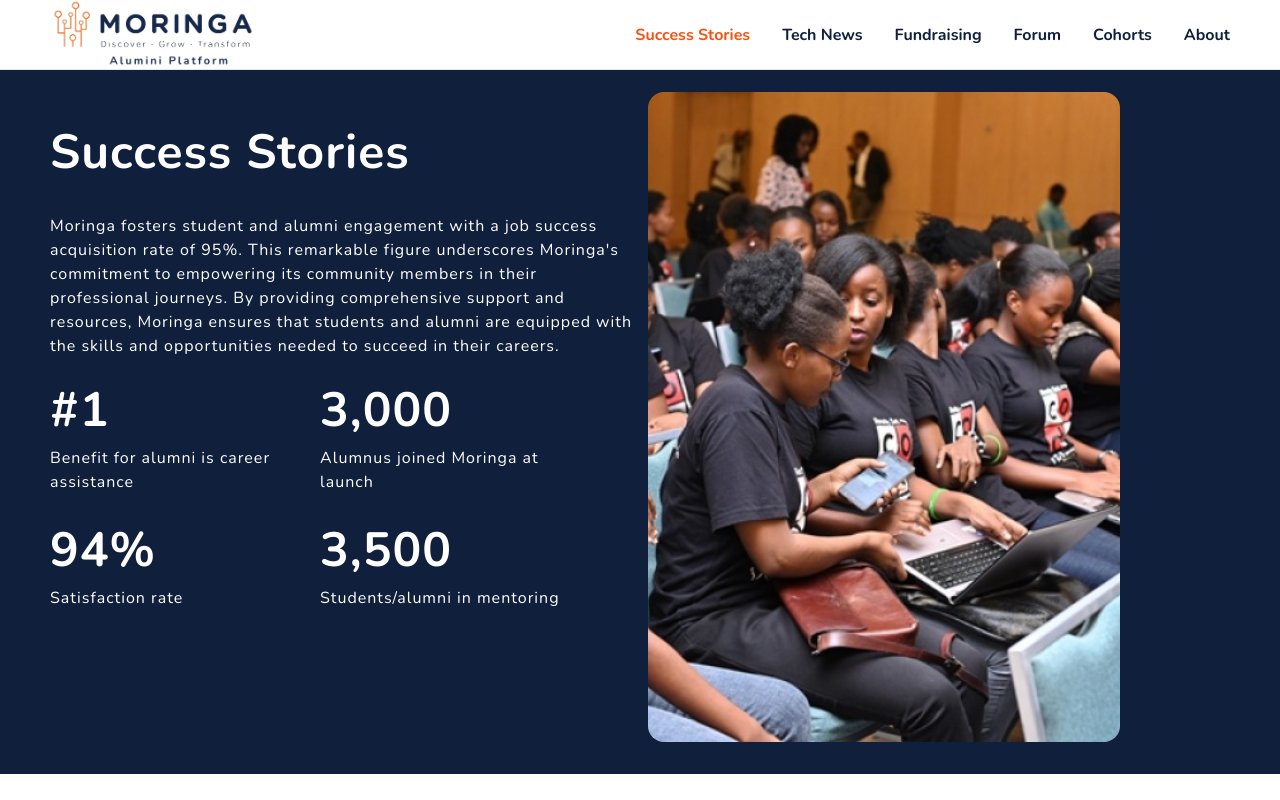
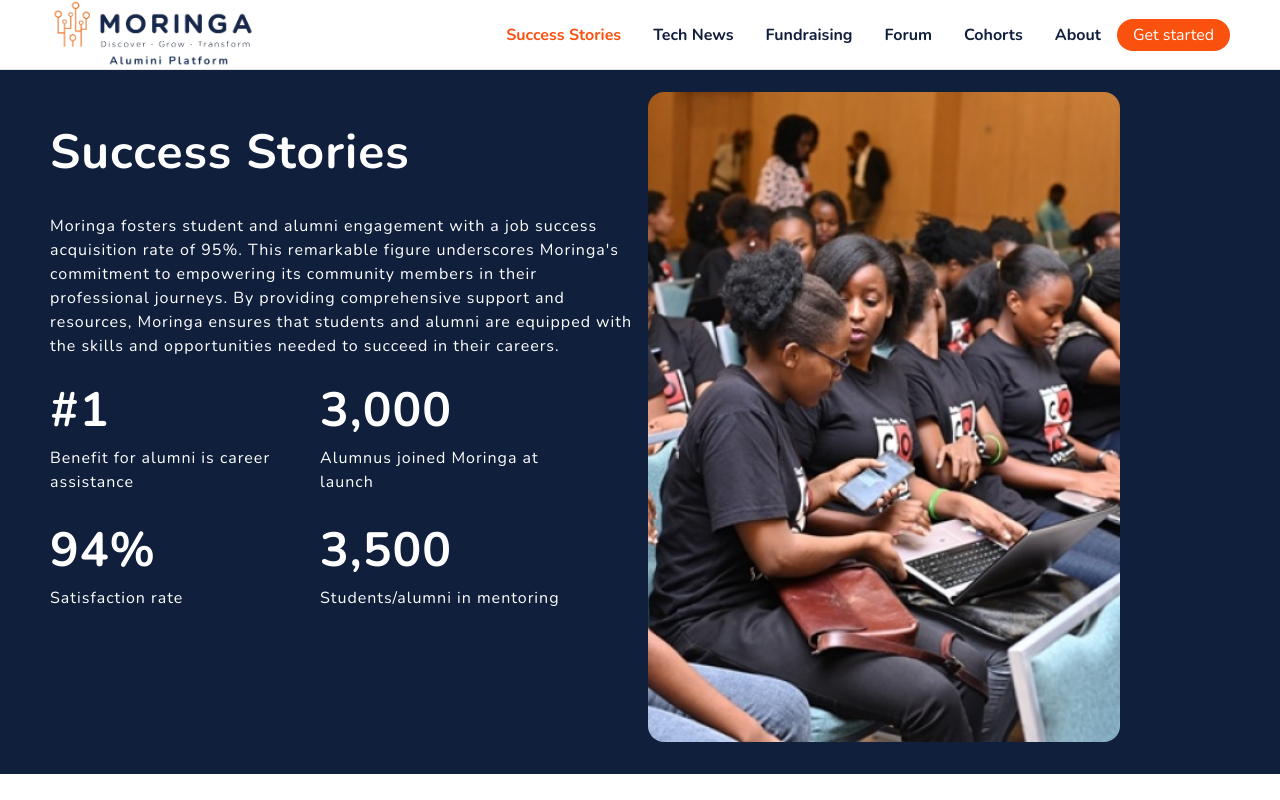
Before and after one commit to itswasabii/map_back, a React (Vite) app in the folder client/: page / in a window 1280 px wide. Shown: the top 800 px of the page. Built offline with nearby package versions, Linux system fonts and the light colour scheme.

Commit message:
navbar login button

```diff
--- a/client/src/components/Nav.jsx
+++ b/client/src/components/Nav.jsx
@@ -54,6 +54,7 @@
           About
         </NavLink>
       </Flex>
+      <Box as={Link} bg={'#fa510f'} p={'4px'} px={4} borderRadius={'3rem'} color={'#fff'} to={'/user/login'}>Get started</Box>
       <Box display={{ base: "flex", md: "none" }}>
         <Menu>
           <MenuButton
```
